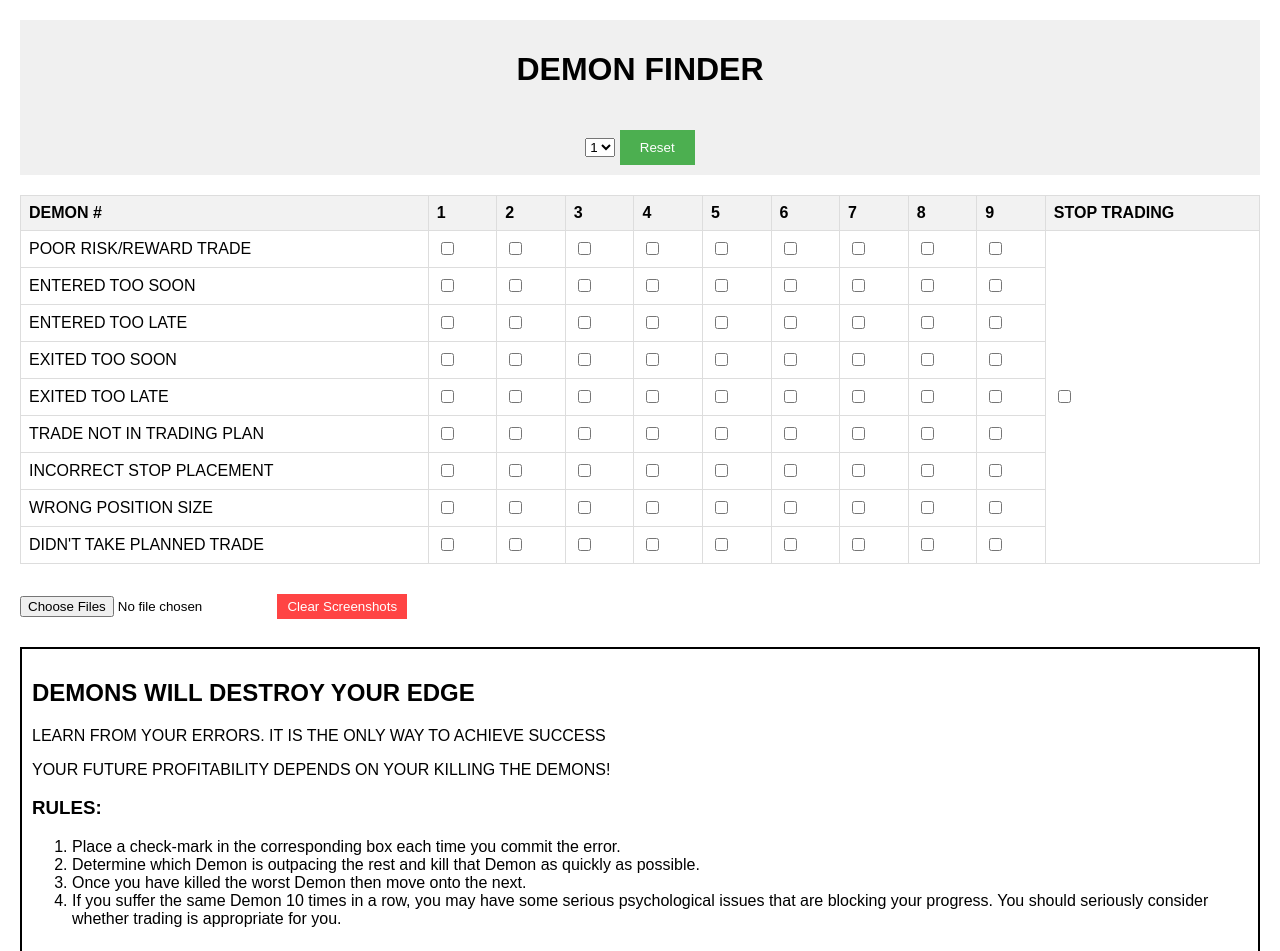
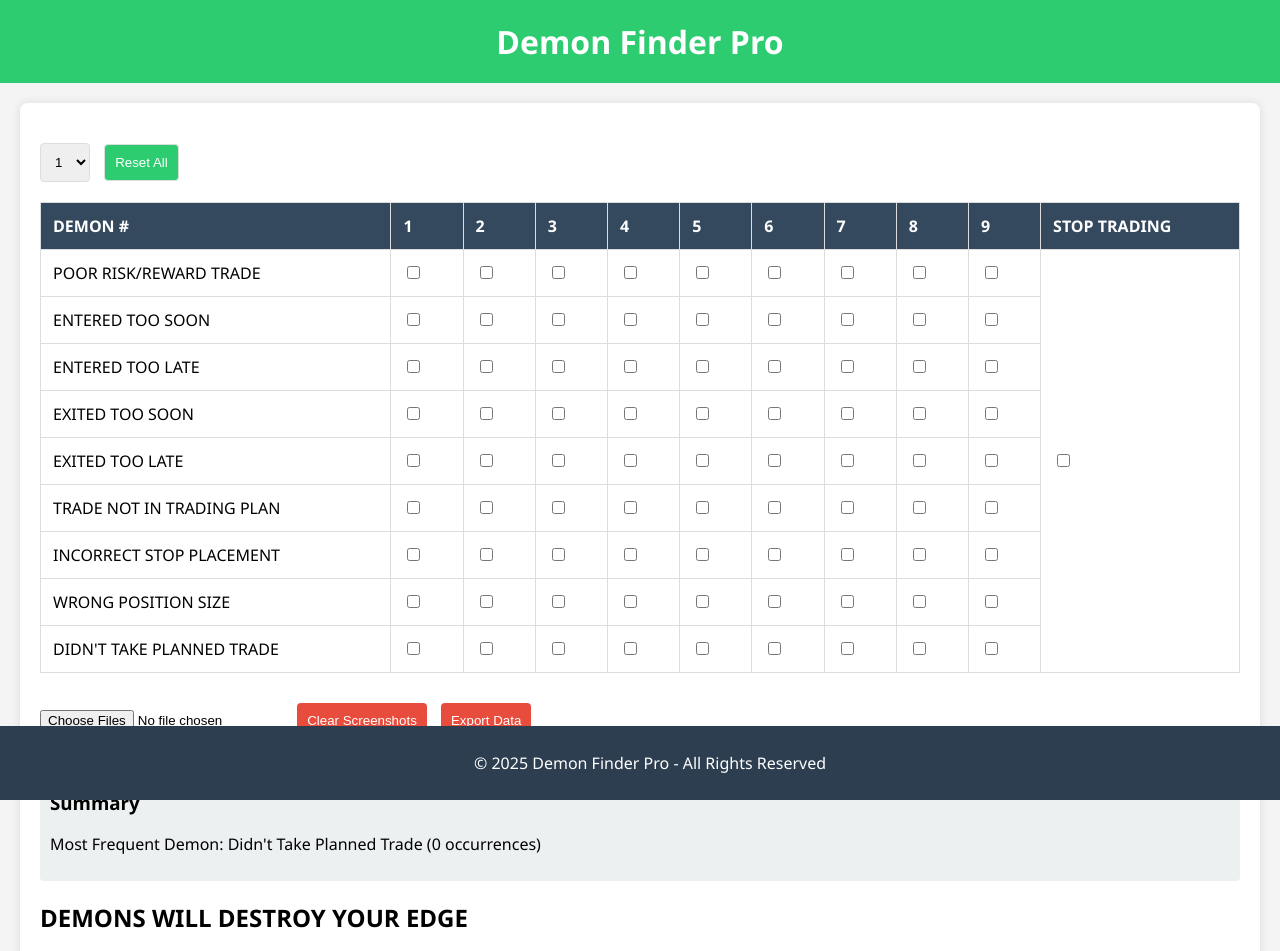
Before and after one commit to AROYALBASTARD/Demon-Finder, a plain HTML site: page index.html in a window 1280 px wide. Shown: the top 951 px of the page. Drawn offline with Linux system fonts and the light colour scheme.

Commit message:
Update index.html

```diff
--- a/index.html
+++ b/index.html
@@ -3,29 +3,39 @@
 <head>
     <meta charset="UTF-8">
     <meta name="viewport" content="width=device-width, initial-scale=1.0">
-    <title>Demon Finder</title>
+    <title>Demon Finder Pro</title>
     <style>
-        body { font-family: Arial, sans-serif; margin: 20px; }
-        .header { text-align: center; background-color: #f0f0f0; padding: 10px; }
+        body { font-family: 'Segoe UI', Tahoma, Geneva, Verdana, sans-serif; margin: 0; padding: 0; background-color: #f4f4f4; }
+        .header { background-color: #2c3e50; color: white; padding: 20px; text-align: center; }
+        .header h1 { margin: 0; font-size: 2em; }
+        .container { max-width: 1200px; margin: 20px auto; padding: 20px; background: white; border-radius: 8px; box-shadow: 0 0 10px rgba(0,0,0,0.1); }
         table { width: 100%; border-collapse: collapse; margin-top: 20px; }
-        th, td { border: 1px solid #ddd; padding: 8px; text-align: left; }
-        th { background-color: #f2f2f2; }
-        .demon-count { color: red; font-weight: bold; }
-        .rules { border: 2px solid #000; padding: 10px; margin-top: 20px; }
+        th, td { border: 1px solid #ddd; padding: 12px; text-align: left; }
+        th { background-color: #34495e; color: white; }
         .checkbox { margin-right: 10px; }
-        button { margin-top: 20px; padding: 10px 20px; background-color: #4CAF50; color: white; border: none; cursor: pointer; }
-        button:hover { background-color: #45a049; }
-        #stopMessage { color: red; font-weight: bold; text-align: center; margin-top: 10px; display: none; }
+        .controls { margin: 20px 0; }
+        select, button { padding: 10px; margin-right: 10px; border: 1px solid #ddd; border-radius: 4px; }
+        button { background-color: #2ecc71; color: white; cursor: pointer; }
+        button:hover { background-color: #27ae60; }
+        #stopMessage { color: #e74c3c; font-weight: bold; text-align: center; margin: 10px 0; display: none; }
         #screenshotSection { margin-top: 20px; }
         #screenshotSection input[type="file"] { margin-bottom: 10px; }
         #screenshotSection img { max-width: 100%; height: auto; margin: 10px 0; border: 1px solid #ddd; }
-        #clearScreenshots { margin-top: 10px; padding: 5px 10px; background-color: #ff4444; color: white; border: none; cursor: pointer; }
-        #clearScreenshots:hover { background-color: #cc0000; }
+        #clearScreenshots, #exportData { margin-top: 10px; padding: 10px; background-color: #e74c3c; color: white; border: none; cursor: pointer; }
+        #clearScreenshots:hover, #exportData:hover { background-color: #c0392b; }
+        #summary { margin-top: 20px; padding: 10px; background-color: #ecf0f1; border-radius: 4px; }
+        .tooltip { position: relative; display: inline-block; }
+        .tooltip .tooltiptext { visibility: hidden; width: 120px; background-color: #333; color: #fff; text-align: center; border-radius: 6px; padding: 5px; position: absolute; z-index: 1; bottom: 125%; left: 50%; margin-left: -60px; opacity: 0; transition: opacity 0.3s; }
+        .tooltip:hover .tooltiptext { visibility: visible; opacity: 1; }
+        footer { text-align: center; padding: 10px; background-color: #2c3e50; color: white; position: fixed; bottom: 0; width: 100%; }
     </style>
 </head>
 <body>
     <div class="header">
-        <h1>DEMON FINDER</h1>
+        <h1>Demon Finder Pro</h1>
+    </div>
+    <div class="container">
+        <div class="controls">
             <select id="demonCount" onchange="saveState()">
                 <option value="1">1</option>
                 <option value="2">2</option>
@@ -37,7 +47,7 @@
                 <option value="8">8</option>
                 <option value="9">9</option>
             </select>
-        <button onclick="resetForm()">Reset</button>
+            <button onclick="if(confirm('Are you sure you want to reset all data?')) resetForm()">Reset All</button>
         </div>
 
         <div id="stopMessage">You're gay, stop trading!</div>
@@ -82,7 +92,13 @@
         <div id="screenshotSection">
             <input type="file" id="screenshotUpload" accept="image/*" onchange="handleScreenshotUpload(event)" multiple>
             <button id="clearScreenshots" onclick="clearScreenshots()">Clear Screenshots</button>
+            <button id="exportData" onclick="exportData()">Export Data</button>
             <div id="screenshotContainer"></div>
+        </div>
+
+        <div id="summary">
+            <h3>Summary</h3>
+            <p id="mostFrequentDemon">Most Frequent Demon: Calculating...</p>
         </div>
 
         <div class="rules">
@@ -97,6 +113,10 @@
                 <li>If you suffer the same Demon 10 times in a row, you may have some serious psychological issues that are blocking your progress. You should seriously consider whether trading is appropriate for you.</li>
             </ol>
         </div>
+    </div>
+    <footer>
+        <p>© 2025 Demon Finder Pro - All Rights Reserved</p>
+    </footer>
 
     <script>
         document.addEventListener('DOMContentLoaded', loadState);
@@ -109,6 +129,7 @@
             });
             localStorage.setItem('demonFinderState', JSON.stringify(state));
             saveScreenshots();
+            updateSummary();
             updateCount();
         }
 
@@ -127,23 +148,27 @@
             loadScreenshots();
             updateCount();
             checkStopMessage();
+            updateSummary();
         }
 
         function updateCount() {
             const checkboxes = document.querySelectorAll('.checkbox');
             let count = 0;
             checkboxes.forEach(cb => { if (cb.checked) count++; });
-            document.querySelector('.header').style.backgroundColor = count > 5 ? '#ffcccc' : '#f0f0f0';
+            document.querySelector('.header').style.backgroundColor = count > 5 ? '#e74c3c' : '#2ecc71';
         }
 
         function resetForm() {
+            if (confirm('Are you sure you want to reset all data? This cannot be undone.')) {
                 document.querySelectorAll('.checkbox').forEach(cb => cb.checked = false);
                 localStorage.removeItem('demonFinderState');
                 document.getElementById('demonCount').value = '1';
-            document.querySelector('.header').style.backgroundColor = '#f0f0f0';
+                document.querySelector('.header').style.backgroundColor = '#2ecc71';
                 document.getElementById('stopMessage').style.display = 'none';
                 localStorage.removeItem('demonFinderScreenshots');
                 document.getElementById('screenshotContainer').innerHTML = '';
+                updateSummary();
+            }
         }
 
         function showStopMessage() {
@@ -159,12 +184,18 @@
 
         function handleScreenshotUpload(event) {
             const files = event.target.files;
+            if (files.length > 5) {
+                alert('Please upload no more than 5 screenshots at a time.');
+                return;
+            }
             const screenshots = [];
+            const readers = [];
             for (let file of files) {
                 const reader = new FileReader();
+                readers.push(reader);
                 reader.onload = function(e) {
-                    screenshots.push(e.target.result);
-                    if (screenshots.length === files.length) {
+                    screenshots.push({ src: e.target.result, timestamp: new Date().toISOString() });
+                    if (readers.every(r => r.readyState === 2)) { // Check if all readers are done (DONE state = 2)
                         saveScreenshots(screenshots);
                         displayScreenshots(screenshots);
                     }
@@ -175,9 +206,13 @@
 
         function saveScreenshots(screenshots = null) {
             if (screenshots) {
-                localStorage.setItem('demonFinderScreenshots', JSON.stringify(screenshots));
+                const existingScreenshots = JSON.parse(localStorage.getItem('demonFinderScreenshots') || '[]');
+                const updatedScreenshots = [...existingScreenshots, ...screenshots];
+                localStorage.setItem('demonFinderScreenshots', JSON.stringify(updatedScreenshots));
             } else {
-                const currentScreenshots = Array.from(document.querySelectorAll('#screenshotContainer img')).map(img => img.src);
+                const currentScreenshots = Array.from(document.querySelectorAll('#screenshotContainer img')).map(img => {
+                    return { src: img.src, timestamp: img.getAttribute('data-timestamp') };
+                });
                 localStorage.setItem('demonFinderScreenshots', JSON.stringify(currentScreenshots));
             }
         }
@@ -192,10 +227,16 @@
         function displayScreenshots(screenshots) {
             const container = document.getElementById('screenshotContainer');
             container.innerHTML = '';
-            screenshots.forEach(src => {
+            screenshots.forEach(screenshot => {
                 const img = document.createElement('img');
-                img.src = src;
-                container.appendChild(img);
+                img.src = screenshot.src;
+                img.setAttribute('data-timestamp', screenshot.timestamp);
+                const timestamp = document.createElement('small');
+                timestamp.textContent = `Uploaded: ${new Date(screenshot.timestamp).toLocaleString()}`;
+                const div = document.createElement('div');
+                div.appendChild(img);
+                div.appendChild(timestamp);
+                container.appendChild(div);
             });
         }
 
@@ -203,6 +244,54 @@
             localStorage.removeItem('demonFinderScreenshots');
             document.getElementById('screenshotContainer').innerHTML = '';
         }
+
+        function updateSummary() {
+            const checkboxes = document.querySelectorAll('.checkbox');
+            const counts = {
+                'prr': 0, 'ets': 0, 'etl': 0, 'xso': 0, 'xla': 0,
+                'tnp': 0, 'isp': 0, 'wps': 0, 'dtp': 0
+            };
+            checkboxes.forEach(cb => {
+                if (cb.checked) {
+                    const demon = cb.getAttribute('data-id').substring(0, 3);
+                    counts[demon]++;
+                }
+            });
+            const maxDemon = Object.keys(counts).reduce((a, b) => counts[a] > counts[b] ? a : b);
+            document.getElementById('mostFrequentDemon').textContent = `Most Frequent Demon: ${getDemonName(maxDemon)} (${counts[maxDemon]} occurrences)`;
+        }
+
+        function getDemonName(code) {
+            const demons = {
+                'prr': 'Poor Risk/Reward Trade',
+                'ets': 'Entered Too Soon',
+                'etl': 'Entered Too Late',
+                'xso': 'Exited Too Soon',
+                'xla': 'Exited Too Late',
+                'tnp': 'Trade Not in Plan',
+                'isp': 'Incorrect Stop Placement',
+                'wps': 'Wrong Position Size',
+                'dtp': 'Didn\'t Take Planned Trade'
+            };
+            return demons[code] || 'None';
+        }
+
+        function exportData() {
+            const state = JSON.parse(localStorage.getItem('demonFinderState') || '{}');
+            const screenshots = JSON.parse(localStorage.getItem('demonFinderScreenshots') || '[]');
+            const data = {
+                timestamp: new Date().toISOString(),
+                checkboxes: state,
+                screenshots: screenshots
+            };
+            const dataStr = 'data:text/json;charset=utf-8,' + encodeURIComponent(JSON.stringify(data));
+            const downloadAnchorNode = document.createElement('a');
+            downloadAnchorNode.setAttribute('href', dataStr);
+            downloadAnchorNode.setAttribute('download', `demon_finder_data_${new Date().toISOString().split('T')[0]}.json`);
+            document.body.appendChild(downloadAnchorNode);
+            downloadAnchorNode.click();
+            document.body.removeChild(downloadAnchorNode);
+        }
     </script>
 </body>
 </html>
```
Lines whose indentation alone changed are shown as unchanged.
